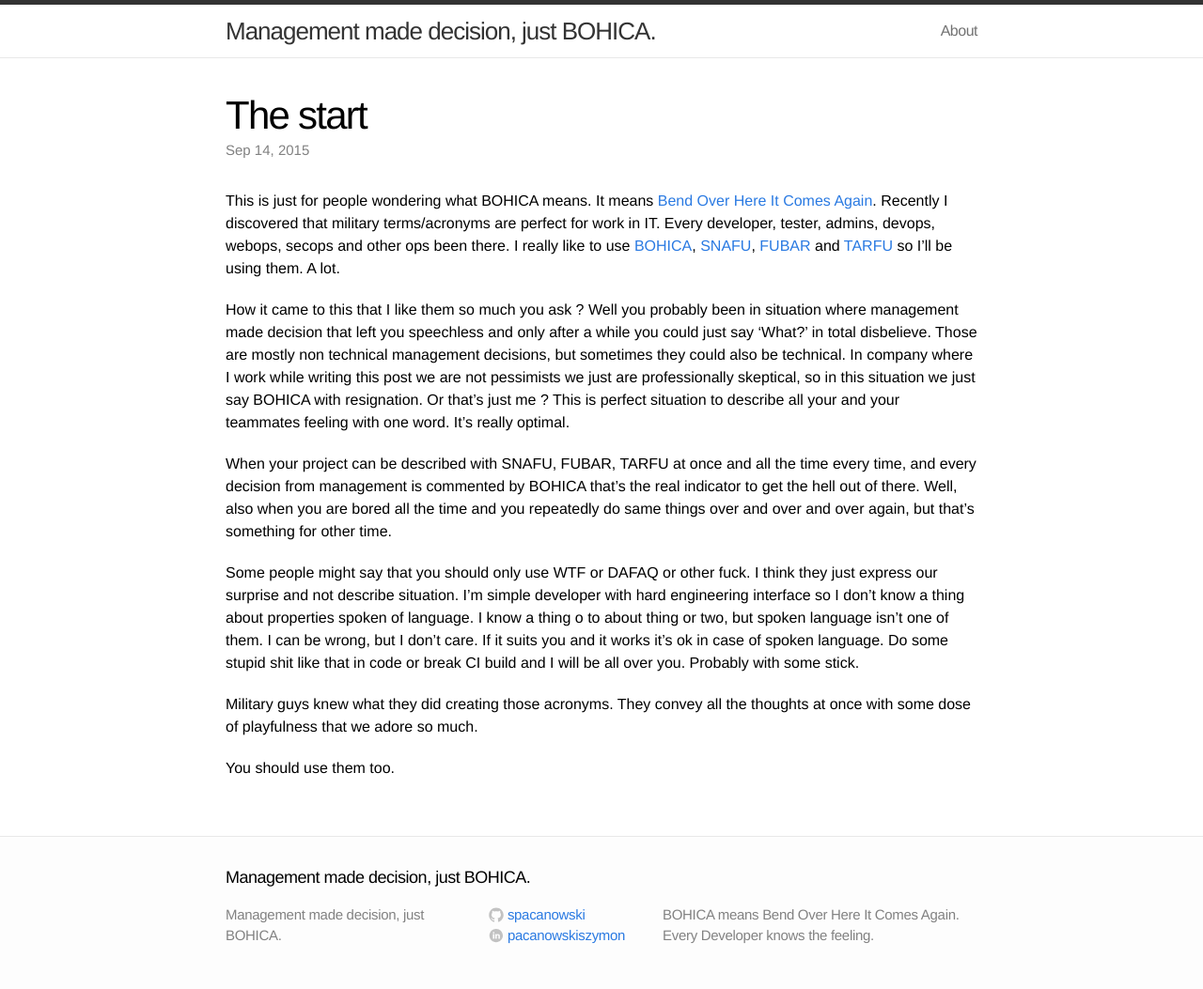
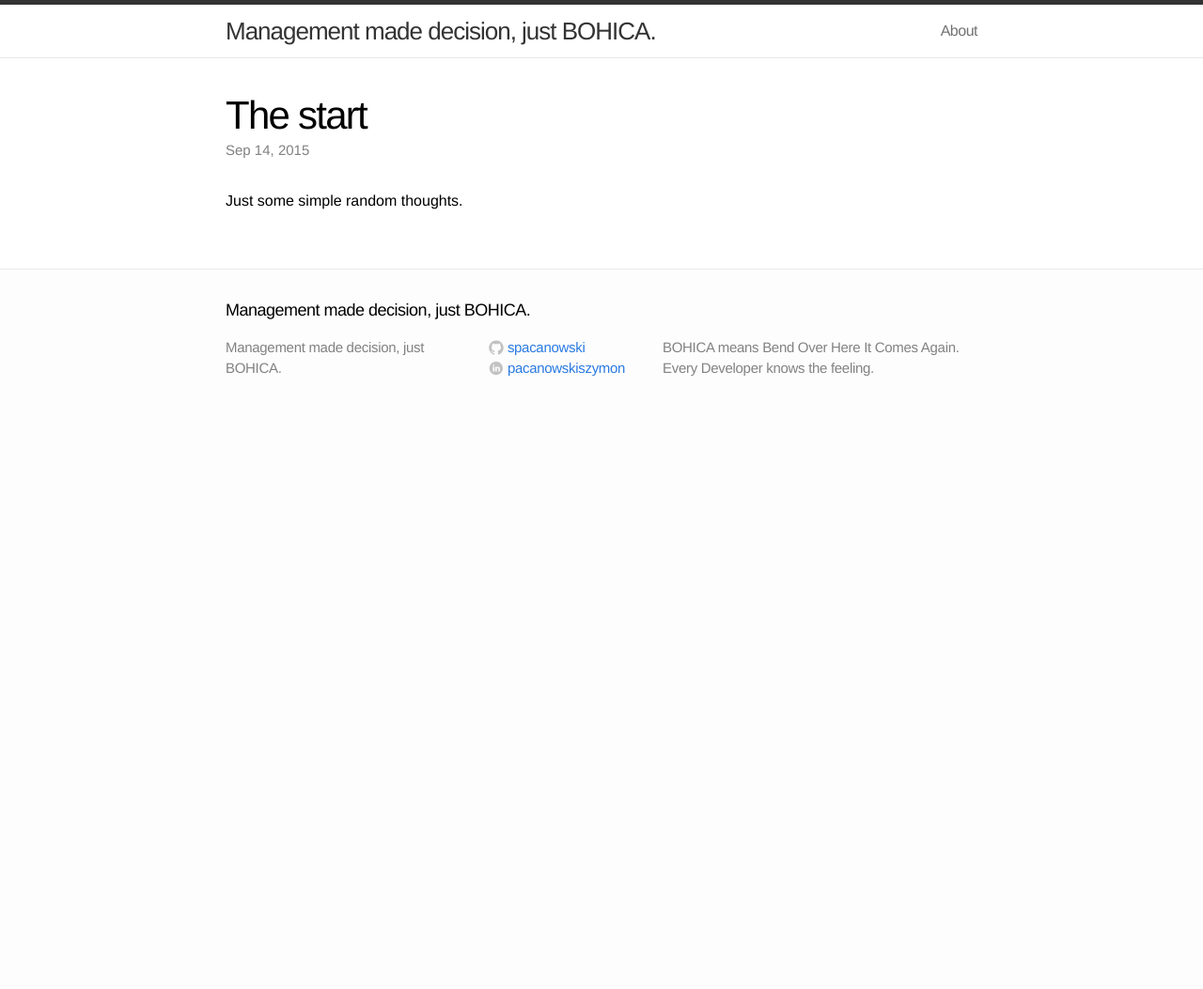
Before and after one commit to spacanowski/spacanowski.github.io, a Jekyll site: the page built from _posts/2015-09-14-the-start.markdown, in a window 1280 px wide. Shown: the whole page at 94% size. Built offline with Jekyll 4.4.1, drawn with Linux system fonts in a browser that asks for light colours; after the commit the page ends 900 px from its top, so only the background shows below that.

Commit message:
Update 2015-09-14-the-start.markdown

```diff
--- a/_posts/2015-09-14-the-start.markdown
+++ b/_posts/2015-09-14-the-start.markdown
@@ -5,21 +5,4 @@ date:   2015-09-14 20:26:28
 categories: random
 ---
 
-This is just for people wondering what BOHICA means. It means [Bend Over Here It Comes Again][bohica]. Recently I discovered that military
-terms/acronyms are perfect for work in IT. Every developer, tester, admins, devops, webops, secops and other ops been there. I really like to
-use [BOHICA][bohica], [SNAFU][snafu], [FUBAR][fubar] and [TARFU][tarfu] so I'll be using them. A lot.
-
-How it came to this that I like them so much you ask ? Well you probably been in situation where management made decision that left you speechless and only after a while you could just say 'What?' in total disbelieve. Those are mostly non technical management decisions, but sometimes they could also be technical. In company where I work while writing this post we are not pessimists we just are professionally skeptical, so in this situation we just say BOHICA with resignation. Or that's just me ? This is perfect situation to describe all your and your teammates feeling with one word. It's really optimal.
-
-When your project can be described with SNAFU, FUBAR, TARFU at once and all the time every time, and every decision from management is commented by BOHICA that's the real indicator to get the hell out of there. Well, also when you are bored all the time and you repeatedly do same things over and over and over again, but that's something for other time.
-
-Some people might say that you should only use WTF or DAFAQ or other fuck. I think they just express our surprise and not describe situation. I'm simple developer with hard engineering interface so I don't know a thing about properties spoken of language. I know a thing o to about thing or two, but spoken language isn't one of them. I can be wrong, but I don't care. If it suits you and it works it's ok in case of spoken language. Do some stupid shit like that in code or break CI build and I will be all over you. Probably with some stick.
-
-Military guys knew what they did creating those acronyms. They convey all the thoughts at once with some dose of playfulness that we adore so much.
-
-You should use them too.
-
-[bohica]: http://pl.urbandictionary.com/define.php?term=BOHICA
-[fubar]: http://pl.urbandictionary.com/define.php?term=fubar
-[snafu]: http://pl.urbandictionary.com/define.php?term=SNAFU
-[tarfu]: http://pl.urbandictionary.com/define.php?term=TARFU
+Just some simple random thoughts.
```
